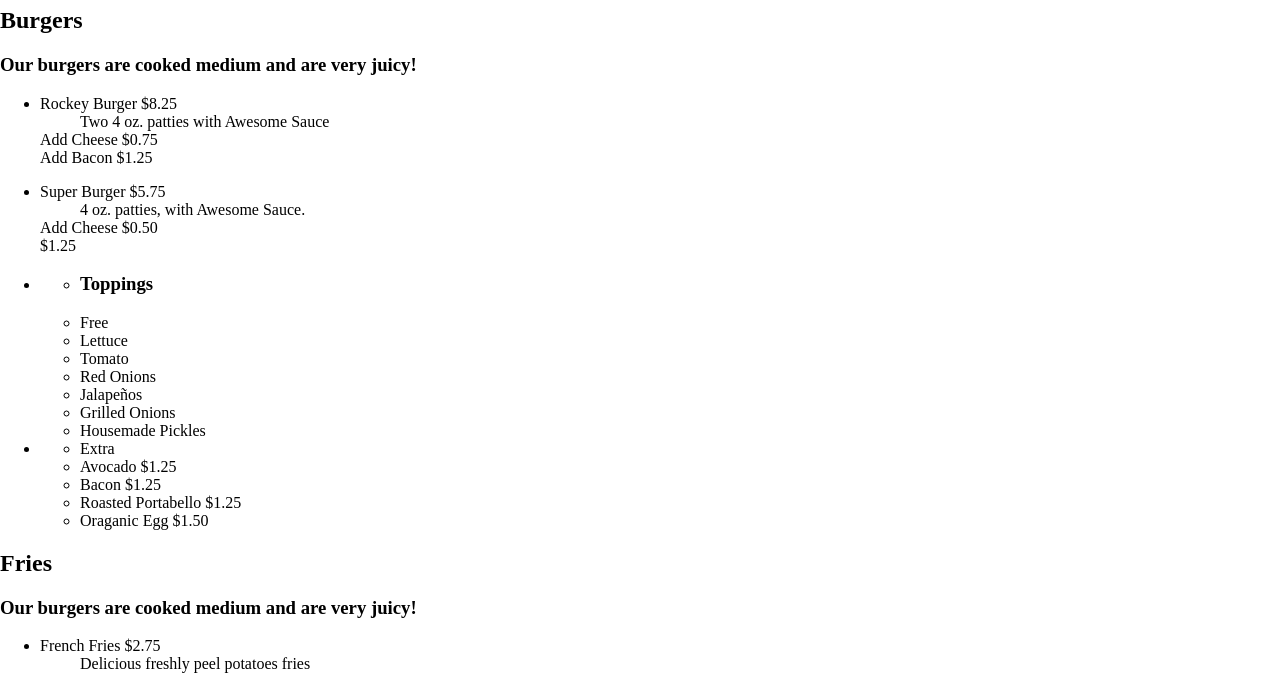
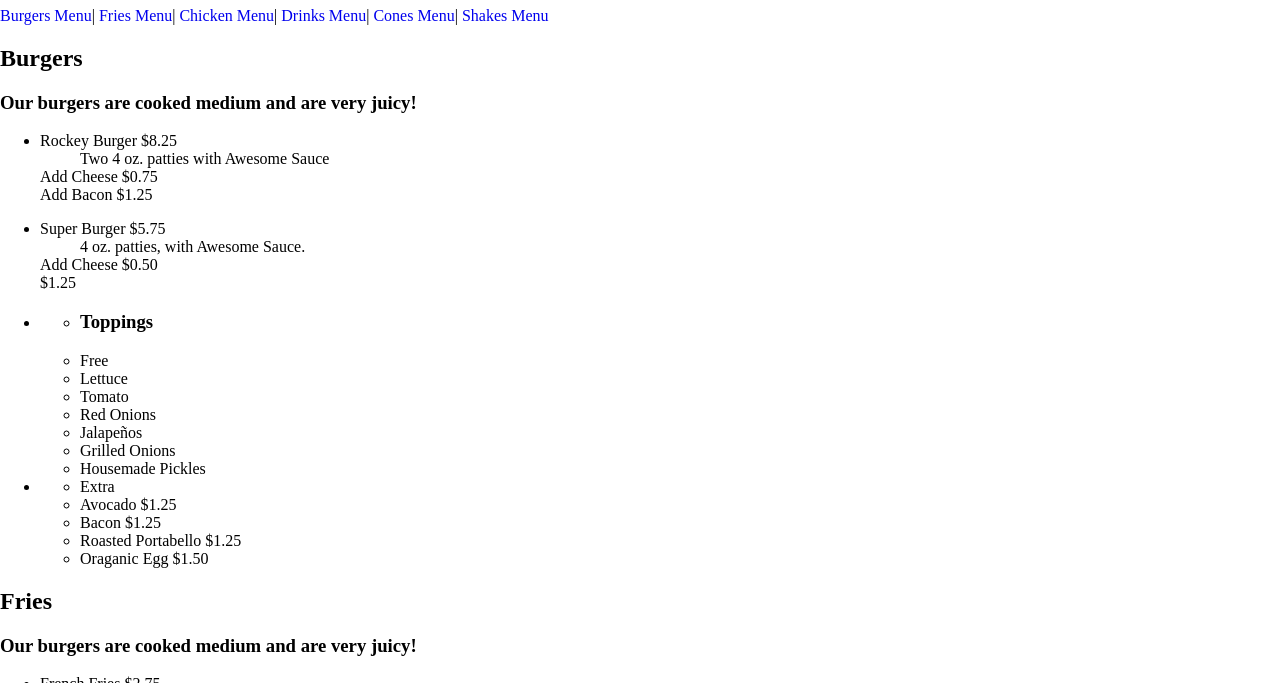
Before and after one commit to JerecTharen/Project1, a website: page foodMenu/foodMenu.html in a window 1280 px wide. Shown: the part 417-1100 px from the top of the page. Drawn offline with Linux system fonts and the light colour scheme.

Commit message:
Added Food Menu Page Navigation

```diff
--- a/foodMenu/foodMenu.html
+++ b/foodMenu/foodMenu.html
@@ -28,9 +28,17 @@
         <div class="mainContent">
             <header>
                 <h1>Food Menu</h1>
+                <nav>
+                    <a href="#burgers">Burgers Menu</a>|
+                    <a href="#fries">Fries Menu</a>|
+                    <a href="#chicken">Chicken Menu</a>|
+                    <a href="#drinks">Drinks Menu</a>|
+                    <a href="#cones">Cones Menu</a>|
+                    <a href="#shakes">Shakes Menu</a>
+                </nav>
             </header>
             <div class="burgerMenu">
-                <h2>Burgers</h2>
+                <h2 id="burgers">Burgers</h2>
                 <h3>Our burgers are cooked medium and are very juicy!</h3>
                 <ul>
                     <li>
@@ -105,7 +113,7 @@
             </div>
 
             <div class="friesMenu">
-                <h2>Fries</h2>
+                <h2 id="fries">Fries</h2>
                 <h3>Our burgers are cooked medium and are very juicy!</h3>
                 <ul>
                     <li>
@@ -139,7 +147,7 @@
             </div>
 
             <div class="chickenMenu">
-                <h2>Chicken</h2>
+                <h2 id="chicken">Chicken</h2>
                 <h3>Natural free range chicken breast with chipotle ailoli</h3>
                 <ul>
                     <li>
@@ -179,7 +187,7 @@
                 </ul>
             </div>
             <div class="drinksMenu">
-                <h2>Drinks</h2>
+                <h2 id="drinks">Drinks</h2>
                 <ul>
                     <li>
                         <span class="menuItem">Fountain</span>
@@ -200,7 +208,7 @@
                 </ul>
             </div>
             <div class="conesMenu">
-                <h2>Cones</h2>
+                <h2 id="cones">Cones</h2>
                 <h3>Rockey Creamery organic soft serve ice cream</h3>
                 <ul>
                     <li>
@@ -224,7 +232,7 @@
                 </ul>
             </div>
             <div class="shakesMenu">
-                <h2>Shakes</h2>
+                <h2 id="shakes">Shakes</h2>
                 <h3>Made with Rockey Creamery organic soft serve</h3>
                 <ul>
                     <li>
```
